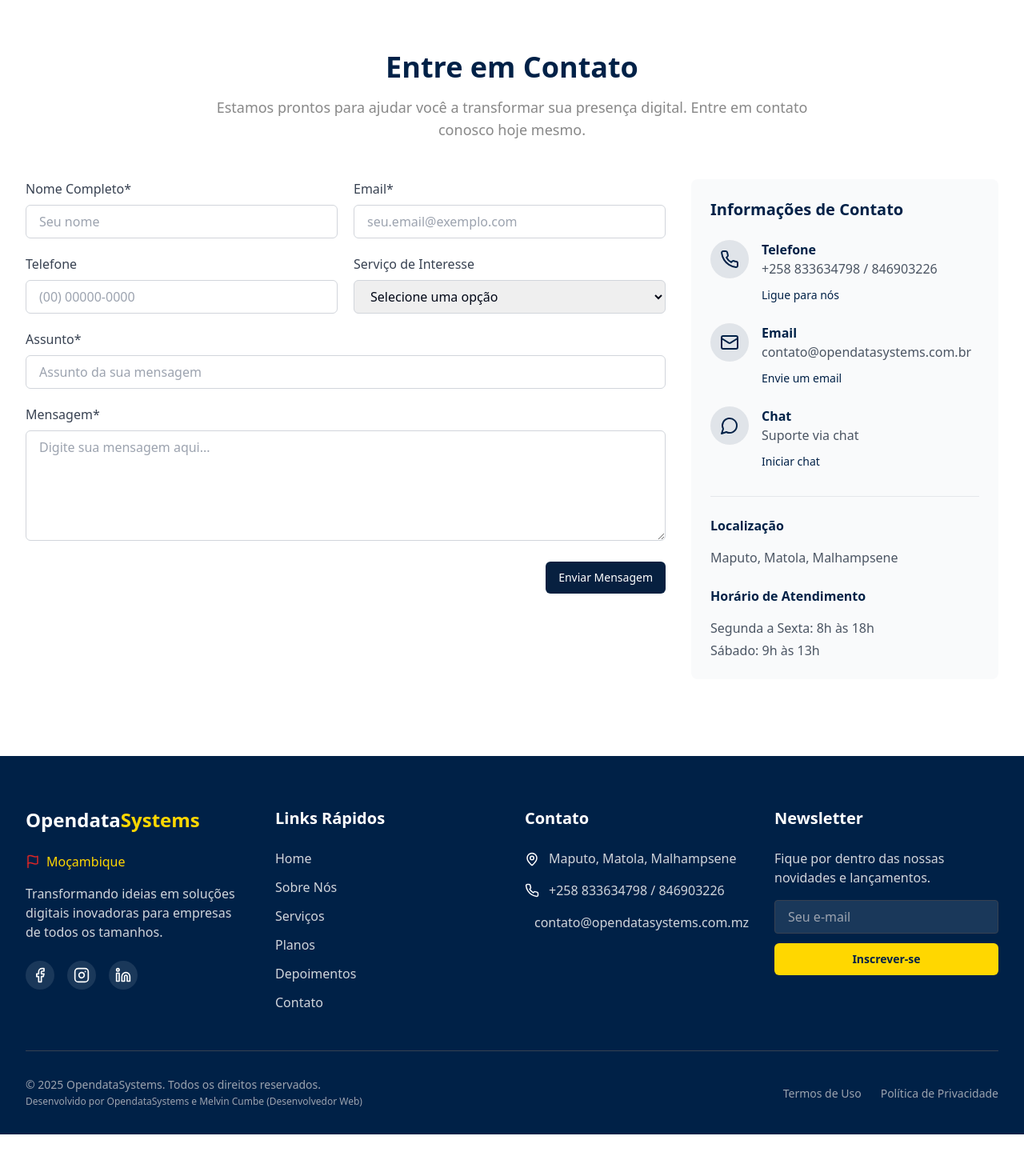
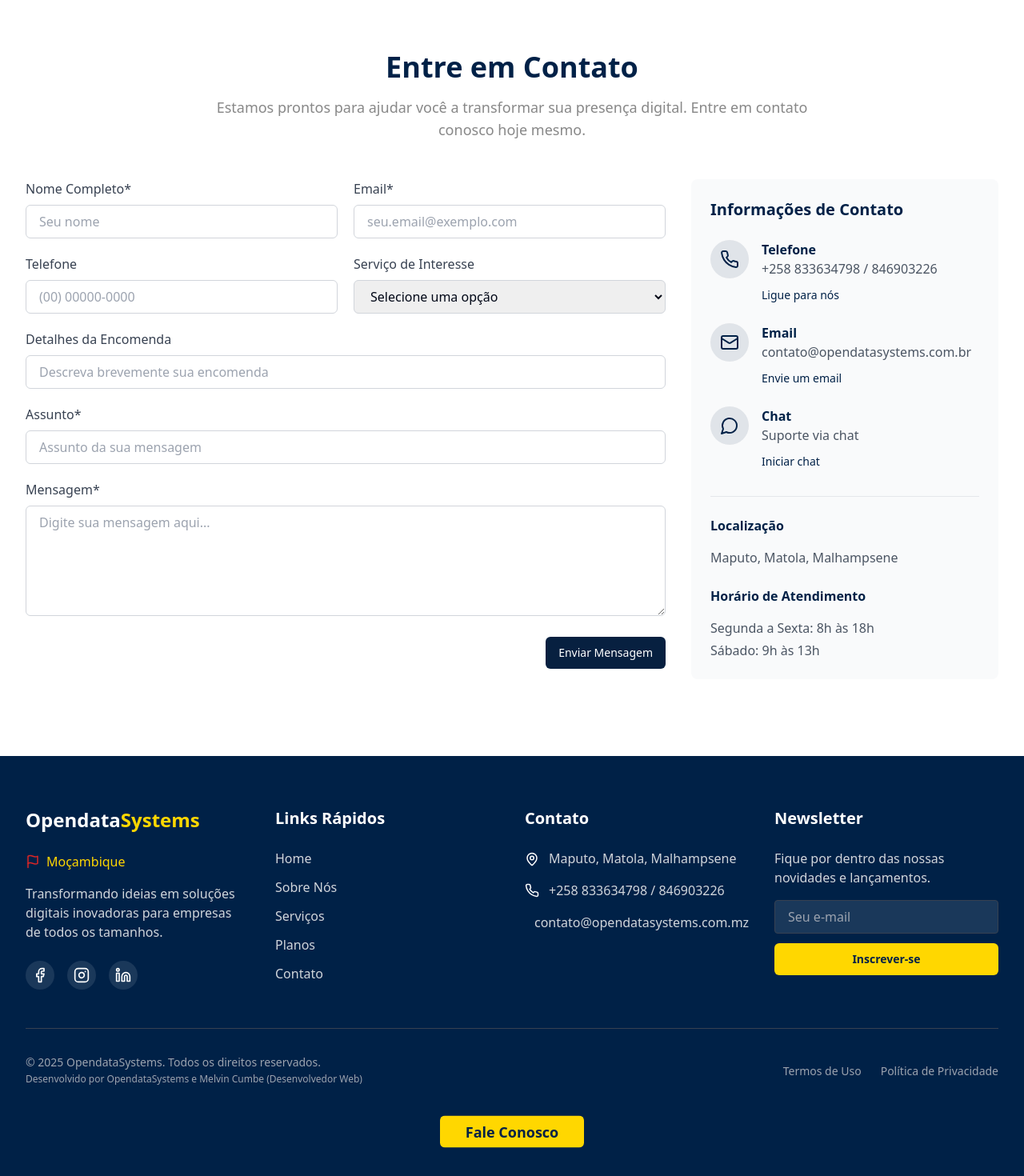
Before and after one commit to melvincumbe/opendata-digital-canvas, a React (Vite) app: page / in a window 1280 px wide. Shown: the part 3765-5235 px from the top of the page at 80% size. Before the commit the page ends 5183 px from the top, so only its background shows below. Built offline with nearby package versions, Linux system fonts and the light colour scheme.

Commit message:
Add contact button and order field
Add a "Fale Conosco" button at the bottom of the site and an "Encomendas" field.

```diff
--- a/src/components/layout/Footer.tsx
+++ b/src/components/layout/Footer.tsx
@@ -4,6 +4,13 @@ import { Facebook, Instagram, Linkedin, Mail, MapPin, Phone, Flag } from "lucide
 import { Button } from "@/components/ui/button";
 
 const Footer: React.FC = () => {
+  const scrollToContact = () => {
+    const contactSection = document.getElementById('contact');
+    if (contactSection) {
+      contactSection.scrollIntoView({ behavior: 'smooth' });
+    }
+  };
+
   return (
     <footer className="bg-opendata-blue text-white pt-16 pb-8">
       <div className="container-custom">
@@ -74,11 +81,6 @@ const Footer: React.FC = () => {
                 </a>
               </li>
               <li>
-                <a href="#testimonials" className="text-gray-300 hover:text-white transition-colors">
-                  Depoimentos
-                </a>
-              </li>
-              <li>
                 <a href="#contact" className="text-gray-300 hover:text-white transition-colors">
                   Contato
                 </a>
@@ -146,6 +148,16 @@ const Footer: React.FC = () => {
             </ul>
           </div>
         </div>
+
+        {/* Fale Conosco button */}
+        <div className="flex justify-center mt-10">
+          <Button
+            onClick={scrollToContact}
+            className="bg-opendata-yellow hover:bg-opacity-90 text-opendata-blue font-semibold px-8 py-3 text-lg animate-bounce"
+          >
+            Fale Conosco
+          </Button>
+        </div>
       </div>
     </footer>
   );
--- a/src/components/sections/Contact.tsx
+++ b/src/components/sections/Contact.tsx
@@ -13,6 +13,7 @@ const Contact: React.FC = () => {
     subject: "",
     message: "",
     service: "",
+    order: "", // Added order field
   });
 
   const handleChange = (
@@ -42,6 +43,7 @@ const Contact: React.FC = () => {
       subject: "",
       message: "",
       service: "",
+      order: "",
     });
   };
 
@@ -152,6 +154,21 @@ const Contact: React.FC = () => {
               </div>
 
               <div>
+                <label htmlFor="order" className="block text-gray-700 mb-2">
+                  Detalhes da Encomenda
+                </label>
+                <input
+                  type="text"
+                  id="order"
+                  name="order"
+                  value={formData.order}
+                  onChange={handleChange}
+                  className="w-full px-4 py-2 border border-gray-300 rounded-md focus:outline-none focus:ring-2 focus:ring-opendata-blue"
+                  placeholder="Descreva brevemente sua encomenda"
+                />
+              </div>
+
+              <div>
                 <label htmlFor="subject" className="block text-gray-700 mb-2">
                   Assunto*
                 </label>
```
